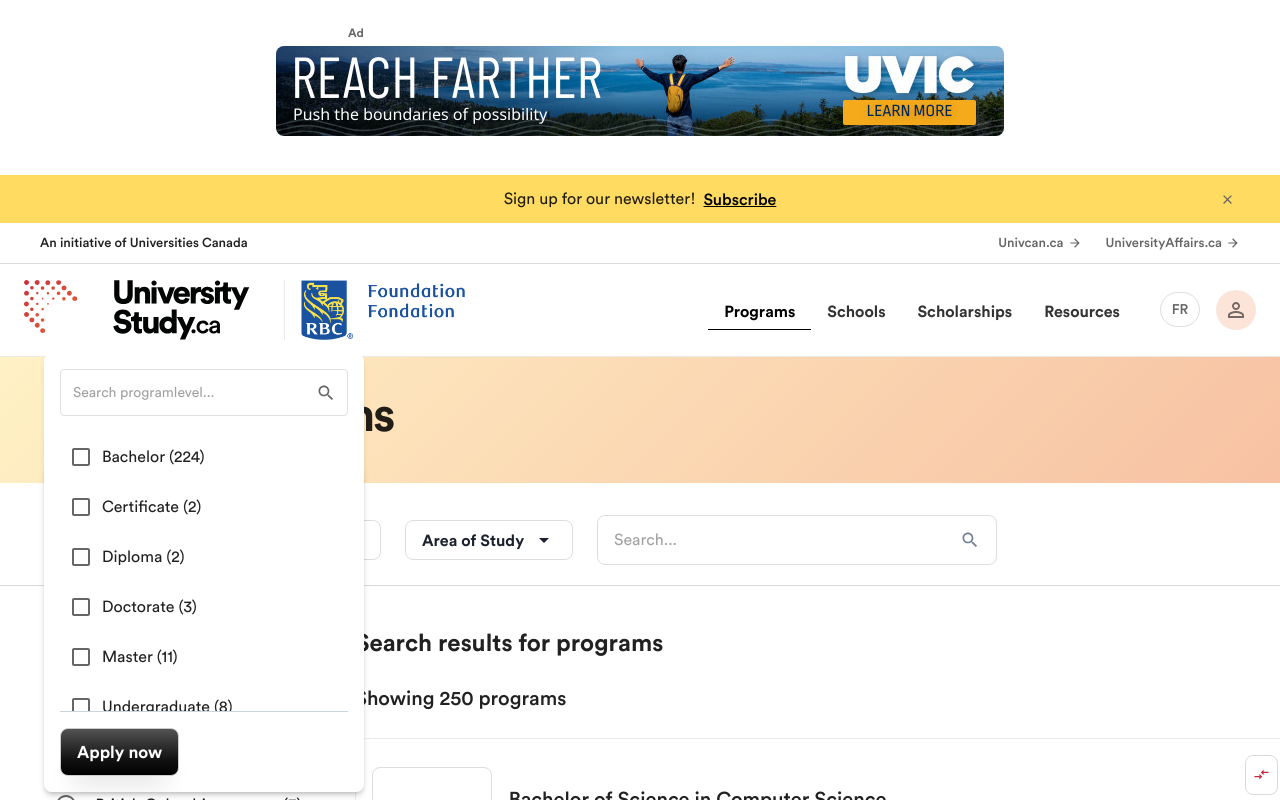
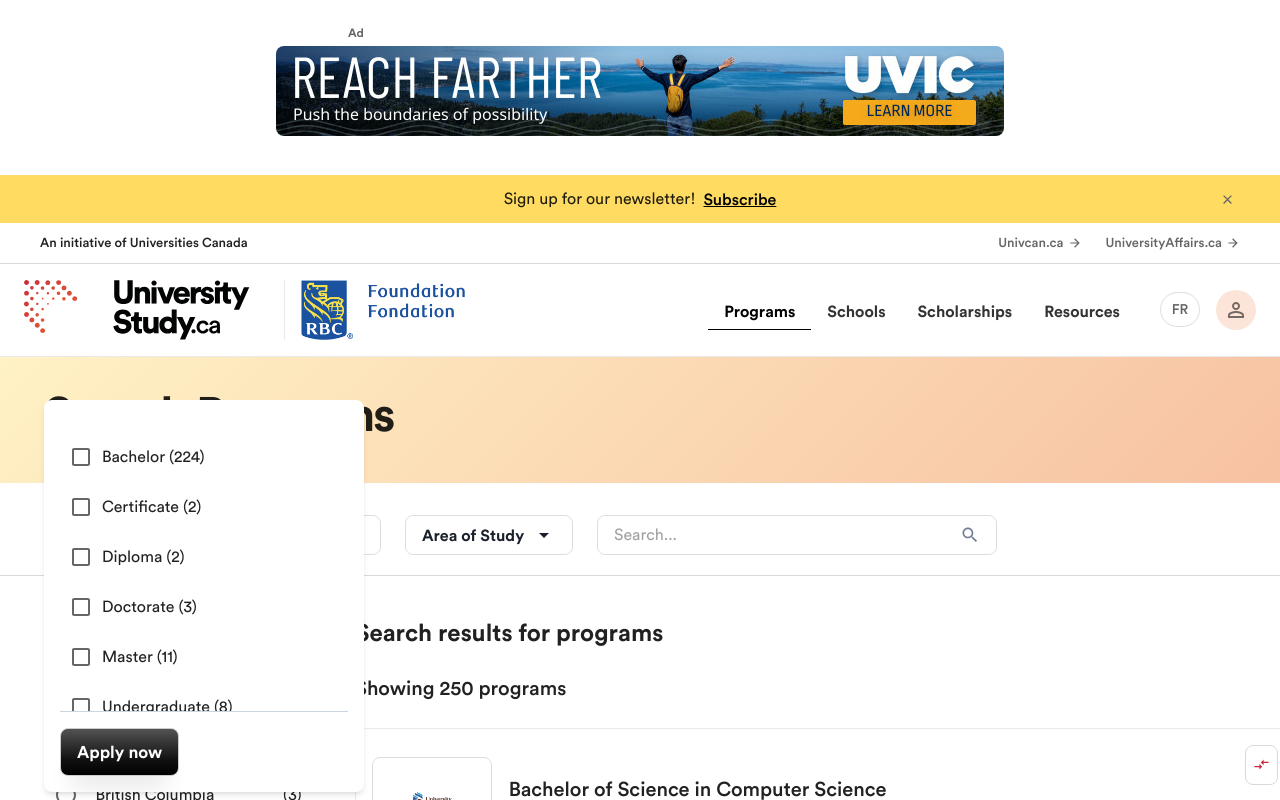
Before and after one commit to belloibrahv/university-study-clone, a React (Vite) app: page / in a window 1280 px wide. Both pictures are taken after a click on the element "Program Level". Shown: the top 800 px of the page. Built offline with nearby package versions, Linux system fonts and the light colour scheme.

Commit message:
search filter fix (2)

```diff
--- a/src/components/SearchFilter.tsx
+++ b/src/components/SearchFilter.tsx
@@ -7,6 +7,45 @@
 import { DUMMY_PROGRAMS } from '../assets/data';
 import { FilterState, Program } from '../types';
 import { ArrowDropDown as ArrowDropDownIcon } from '@mui/icons-material';
+
+// Existing helper function remains unchanged
+const getFilterOptionsWithCount = (key: keyof typeof DUMMY_PROGRAMS[0], activeFilters: Partial<FilterState>) => {
+  const counts: Record<string, number> = {};
+  DUMMY_PROGRAMS.forEach(program => {
+    const matchesFilters = Object.entries(activeFilters).every(([filterKey, filterValue]) => {
+      if (!filterValue || (Array.isArray(filterValue) && filterValue.length === 0)) return true;
+      if (typeof filterValue === 'boolean') {
+        return program[filterKey as keyof Program] === filterValue;
+      }
+      if (Array.isArray(filterValue)) {
+        return filterValue.includes(program[filterKey as keyof Program]);
+      }
+      if (typeof filterValue === 'string') {
+        if (filterKey === 'searchQuery') {
+          return program.programName.toLowerCase().includes(filterValue.toLowerCase()) ||
+                 program.university.toLowerCase().includes(filterValue.toLowerCase());
+        }
+        return program[filterKey as keyof Program] === filterValue;
+      }
+      return true;
+    });
+
+    if (matchesFilters) {
+      const value = program[key];
+      if (typeof value === 'string') {
+        counts[value] = (counts[value] || 0) + 1;
+      }
+    }
+  });
+
+  return Object.entries(counts)
+    .map(([value, count]) => ({
+      value,
+      label: value,
+      count
+    }))
+    .sort((a, b) => a.label.localeCompare(b.label));
+};
 
 const FilterContainer = styled(Box)({
   display: 'flex',
@@ -21,7 +60,8 @@
   }
 });
 
-const FilterButton = styled(Box)<{ active: number; count?: number }>(({ active, count }) => ({
+// Updated FilterButton styling to match the original website
+const FilterButton = styled(Box)<{ active: number }>(({ active }) => ({
   height: '40px',
   padding: '8px 16px',
   borderRadius: '8px',
@@ -40,26 +80,19 @@
     borderColor: '#CBD5E0',
     outline: '1px solid #ed6f33',
   },
-  '&:after': count ? {
-    content: `"${count}"`,
-    position: 'absolute',
-    top: '-8px',
-    right: '-8px',
-    backgroundColor: '#df0724',
-    color: '#fff',
+  '& .counter': {
+    backgroundColor: active ? '#df0724' : 'transparent',
+    color: active ? '#fff' : 'inherit',
     borderRadius: '50%',
-    width: '24px',
-    height: '24px',
-    display: 'flex',
-    alignItems: 'center',
-    justifyContent: 'center',
+    padding: '2px 8px',
+    marginLeft: '4px',
     fontSize: '14px',
-  } : {},
+  }
 }));
 
 const SearchBox = styled(Box)({
   flex: 1,
-  padding: '24px 16px',
+  padding: '8px 16px',
   fontSize: '16px',
   color: '#1A202C',
   fontWeight: 700,
@@ -86,6 +119,7 @@
   }
 });
 
+// Updated FilterPopover styling to match the original website
 const FilterPopover = styled(Popover)({
   '& .MuiPaper-root': {
     width: '320px',
@@ -108,22 +142,7 @@
   }
 });
 
-const ApplyButton = styled(Button)({
-  fontSize: '17px',
-  fontWeight: '700',
-  marginTop: '16px',
-  padding: '8px 16px',
-  background: 'linear-gradient(rgb(83, 83, 83), rgb(17, 17, 17) 66.66%, rgb(0, 0, 0))',
-  border: '1px solid #ccc',
-  boxShadow: 'rgba(0, 0, 0, 0.1) 0px 22px 24px -12px',
-  color: 'rgb(255, 255, 255)',
-  borderRadius: '8px',
-  textTransform: 'none',
-  '&:hover': {
-    backgroundColor: '#1A202C',
-  }
-});
-
+// Updated PopoverSearch to only show for Area of Study
 const PopoverSearch = styled(Box)({
   margin: '0 0 8px',
   position: 'relative',
@@ -148,60 +167,30 @@
   }
 });
 
-const getFilterOptionsWithCount = (key: keyof typeof DUMMY_PROGRAMS[0], activeFilters: Partial<FilterState>) => {
-  const counts: Record<string, number> = {};
-
-  DUMMY_PROGRAMS.forEach(program => {
-    // Check if the program matches all current active filters
-    const matchesFilters = Object.entries(activeFilters).every(([filterKey, filterValue]) => {
-      // Skip if no filter value or empty array
-      if (!filterValue || (Array.isArray(filterValue) && filterValue.length === 0)) return true;
-
-      // For boolean filters (coop, remote)
-      if (typeof filterValue === 'boolean') {
-        return program[filterKey as keyof Program] === filterValue;
-      }
-
-      // For array filters (programLevel, language, studyArea)
-      if (Array.isArray(filterValue)) {
-        return filterValue.includes(program[filterKey as keyof Program]);
-      }
-
-      // For string filters (province, university, searchQuery)
-      if (typeof filterValue === 'string') {
-        if (filterKey === 'searchQuery') {
-          return program.programName.toLowerCase().includes(filterValue.toLowerCase()) ||
-                 program.university.toLowerCase().includes(filterValue.toLowerCase());
-        }
-        return program[filterKey as keyof Program] === filterValue;
-      }
-
-      return true;
-    });
-
-    if (matchesFilters) {
-      const value = program[key];
-      if (typeof value === 'string') {
-        counts[value] = (counts[value] || 0) + 1;
-      }
-    }
-  });
-
-  return Object.entries(counts)
-    .map(([value, count]) => ({
-      value,
-      label: value,
-      count
-    }))
-    .sort((a, b) => a.label.localeCompare(b.label));
-};
+const ApplyButton = styled(Button)({
+  fontSize: '17px',
+  fontWeight: '700',
+  marginTop: '16px',
+  padding: '8px 16px',
+  background: 'linear-gradient(rgb(83, 83, 83), rgb(17, 17, 17) 66.66%, rgb(0, 0, 0))',
+  border: '1px solid #ccc',
+  boxShadow: 'rgba(0, 0, 0, 0.1) 0px 22px 24px -12px',
+  color: 'rgb(255, 255, 255)',
+  borderRadius: '8px',
+  textTransform: 'none',
+  '&:hover': {
+    backgroundColor: '#1A202C',
+  }
+});
 
 export const SearchFilters = () => {
   const { state, dispatch } = useFilter();
   const [anchorEl, setAnchorEl] = useState<null | HTMLElement>(null);
   const [activeFilter, setActiveFilter] = useState<string | null>(null);
   const [filterSearch, setFilterSearch] = useState('');
-  const [selectedOptions, setSelectedOptions] = useState<{
+
+  // Store all options to handle deselection properly
+  const [allOptions, setAllOptions] = useState<{
     programLevel: string[];
     language: string[];
     studyArea: string[];
@@ -210,15 +199,60 @@
     language: [],
     studyArea: [],
   });
-  const [appliedFilters, setAppliedFilters] = useState<{
-    programLevel: boolean;
-    language: boolean;
-    studyArea: boolean;
-  }>({
-    programLevel: false,
-    language: false,
-    studyArea: false,
-  });
+
+  const handleFilterClick = (event: React.MouseEvent<HTMLElement>, filter: string) => {
+    setAnchorEl(event.currentTarget);
+    setActiveFilter(filter);
+    setFilterSearch('');
+
+    // Store all available options when opening the filter
+    const options = getFilterOptions(filter);
+    setAllOptions(prev => ({
+      ...prev,
+      [filter]: options.map(opt => opt.value)
+    }));
+  };
+
+  const handleClose = () => {
+    setAnchorEl(null);
+    setActiveFilter(null);
+    setFilterSearch('');
+  };
+
+  const handleOptionToggle = (value: string) => {
+    if (!activeFilter) return;
+
+    const currentValues = getSelectedValues(activeFilter);
+    const newValues = currentValues.includes(value)
+      ? currentValues.filter(v => v !== value)
+      : [...currentValues, value];
+
+    // Apply filter immediately on selection/deselection
+    switch (activeFilter) {
+      case 'programLevel':
+        dispatch({ type: 'SET_PROGRAM_LEVEL', payload: newValues });
+        break;
+      case 'language':
+        dispatch({ type: 'SET_LANGUAGE', payload: newValues });
+        break;
+      case 'studyArea':
+        dispatch({ type: 'SET_STUDY_AREA', payload: newValues });
+        break;
+    }
+  };
+
+  const getSelectedValues = (filter: string): string[] => {
+    switch (filter) {
+      case 'programLevel':
+        return state.programLevel;
+      case 'language':
+        return state.language;
+      case 'studyArea':
+        return state.studyArea;
+      default:
+        return [];
+    }
+  };
 
   const getFilterOptions = (filter: string) => {
     const activeFilters: Partial<FilterState> = {
@@ -234,9 +268,10 @@
 
     const otherFilters = { ...activeFilters };
     delete otherFilters[filter as keyof typeof otherFilters];
+
     let options = getFilterOptionsWithCount(filter as keyof typeof DUMMY_PROGRAMS[0], otherFilters);
 
-    // Only apply search filter for Area of Study
+    // Only filter by search for Area of Study
     if (filter === 'studyArea' && filterSearch) {
       options = options.filter(option =>
         option.label.toLowerCase().includes(filterSearch.toLowerCase())
@@ -246,121 +281,10 @@
     return options;
   };
 
-  const handleFilterClick = (event: React.MouseEvent<HTMLElement>, filter: string) => {
-    setAnchorEl(event.currentTarget);
-    setActiveFilter(filter);
-    setFilterSearch('');
-    setSelectedOptions(prev => ({
-      ...prev,
-      [filter]: getSelectedValues(filter)
-    }));
-  };
-
-  const handleClose = () => {
-    // Forcefully remove focus from any element inside the popover
-    if (document.activeElement instanceof HTMLElement) {
-      document.activeElement.blur();
-    }
-
-    // Move focus back to the button that opened the popover
-    if (anchorEl) {
-      anchorEl.focus();
-    } else {
-      document.body.focus(); // Fallback if anchorEl is null
-    }
-
-    // Close the popover
-    setAnchorEl(null);
-    setActiveFilter(null);
-  };
-
-
-
-  const getSelectedValues = (filter: string): string[] => {
-    switch (filter) {
-      case 'programLevel':
-        return state.programLevel;
-      case 'language':
-        return state.language;
-      case 'studyArea':
-        return state.studyArea;
-      default:
-        return [];
-    }
-  };
-
-  const handleApplyFilter = () => {
-    if (!activeFilter) return;
-
-    // Update the applied filters state
-    setAppliedFilters(prev => ({
-      ...prev,
-      [activeFilter]: true
-    }));
-
-    // Dispatch the selected options to the global state
-    switch (activeFilter) {
-      case 'programLevel':
-        dispatch({ type: 'SET_PROGRAM_LEVEL', payload: selectedOptions.programLevel });
-        break;
-      case 'language':
-        dispatch({ type: 'SET_LANGUAGE', payload: selectedOptions.language });
-        break;
-      case 'studyArea':
-        dispatch({ type: 'SET_STUDY_AREA', payload: selectedOptions.studyArea });
-        break;
-    }
-
+  const handleReset = () => {
+    dispatch({ type: 'RESET_FILTERS' });
     handleClose();
   };
-
-  const handleOptionToggle = (value: string) => {
-    if (!activeFilter) return;
-
-    const currentValues = selectedOptions[activeFilter as keyof typeof selectedOptions];
-    const newValues = currentValues.includes(value)
-      ? currentValues.filter(v => v !== value)
-      : [...currentValues, value];
-
-    setSelectedOptions(prev => ({
-      ...prev,
-      [activeFilter]: newValues
-    }));
-
-    // Auto-apply the filter
-    switch (activeFilter) {
-      case 'programLevel':
-        dispatch({ type: 'SET_PROGRAM_LEVEL', payload: newValues });
-        break;
-      case 'language':
-        dispatch({ type: 'SET_LANGUAGE', payload: newValues });
-        break;
-      case 'studyArea':
-        dispatch({ type: 'SET_STUDY_AREA', payload: newValues });
-        break;
-    }
-  };
-
-  const handleReset = () => {
-    dispatch({ type: 'RESET_FILTERS' });
-    setAppliedFilters({
-      programLevel: false,
-      language: false,
-      studyArea: false,
-    });
-    setSelectedOptions({
-      programLevel: [],
-      language: [],
-      studyArea: [],
-    });
-    handleClose();
-  };
-
-  const filteredOptions = activeFilter
-    ? getFilterOptions(activeFilter).filter(option =>
-        option.label.toLowerCase().includes(filterSearch.toLowerCase())
-      )
-    : [];
 
   const hasActiveFilters =
     state.programLevel.length > 0 ||
@@ -372,21 +296,17 @@
     state.coop ||
     state.remote;
 
-  const filterButtons = [
-    { key: 'programLevel', label: 'Program Level' },
-    { key: 'language', label: 'Language' },
-    { key: 'studyArea', label: 'Area of Study' }
-  ];
-
   return (
     <FilterContainer>
       {/* Program Level Filter Button */}
       <FilterButton
         onClick={(e) => handleFilterClick(e, 'programLevel')}
         active={state.programLevel.length > 0 ? 1 : 0}
-        count={state.programLevel.length || undefined}
       >
         Program Level
+        {state.programLevel.length > 0 && (
+          <span className="counter">{state.programLevel.length}</span>
+        )}
         <ArrowDropDownIcon />
       </FilterButton>
 
@@ -394,9 +314,11 @@
       <FilterButton
         onClick={(e) => handleFilterClick(e, 'language')}
         active={state.language.length > 0 ? 1 : 0}
-        count={state.language.length || undefined}
       >
         Language
+        {state.language.length > 0 && (
+          <span className="counter">{state.language.length}</span>
+        )}
         <ArrowDropDownIcon />
       </FilterButton>
 
@@ -404,26 +326,60 @@
       <FilterButton
         onClick={(e) => handleFilterClick(e, 'studyArea')}
         active={state.studyArea.length > 0 ? 1 : 0}
-        count={state.studyArea.length || undefined}
       >
         Area of Study
+        {state.studyArea.length > 0 && (
+          <span className="counter">{state.studyArea.length}</span>
+        )}
         <ArrowDropDownIcon />
       </FilterButton>
+
+      {/* Search Box */}
+      <SearchBox>
+        <InputBase
+          placeholder="Search..."
+          value={state.searchQuery}
+          onChange={(e) => dispatch({ type: 'SET_SEARCH_QUERY', payload: e.target.value })}
+        />
+        <SearchIcon />
+      </SearchBox>
+
+      {/* Reset Button */}
+      {hasActiveFilters && (
+        <Box
+          onClick={handleReset}
+          sx={{
+            display: 'flex',
+            alignItems: 'center',
+            cursor: 'pointer',
+            padding: '8px 16px',
+            borderRadius: '8px',
+            backgroundColor: 'rgb(254, 242, 236)',
+            color: '#df0724',
+            fontSize: '15px',
+            fontWeight: 700,
+            gap: '4px',
+            '&:hover': {
+              border: '1px solid #df0724',
+            },
+          }}
+        >
+          <RestartAltIcon sx={{ fontSize: '21px', fontWeight: 700 }} />
+          Reset All
+        </Box>
+      )}
 
       {/* Filter Popover */}
       <FilterPopover
         open={Boolean(anchorEl)}
         anchorEl={anchorEl}
-        onClose={() => {
-          setAnchorEl(null);
-          setActiveFilter(null);
-        }}
+        onClose={handleClose}
         anchorOrigin={{
           vertical: 'bottom',
           horizontal: 'left',
         }}
       >
-        {/* Only show search for Area of Study */}
+        {/* Search field only for Area of Study */}
         {activeFilter === 'studyArea' && (
           <PopoverSearch>
             <InputBase
@@ -441,7 +397,7 @@
               key={option.value}
               control={
                 <Checkbox
-                  checked={selectedOptions[activeFilter as keyof typeof selectedOptions]?.includes(option.value)}
+                  checked={getSelectedValues(activeFilter || '').includes(option.value)}
                   onChange={() => handleOptionToggle(option.value)}
                 />
               }
@@ -449,75 +405,7 @@
             />
           ))}
         </CheckboxGroup>
-      </FilterPopover>
-
-      <SearchBox>
-        <InputBase
-          placeholder="Search..."
-          value={state.searchQuery}
-          onChange={(e) => dispatch({ type: 'SET_SEARCH_QUERY', payload: e.target.value })}
-        />
-        <SearchIcon />
-      </SearchBox>
-
-      {hasActiveFilters && (
-        <Box
-          onClick={handleReset}
-          sx={{
-            display: 'flex',
-            alignItems: 'center',
-            cursor: 'pointer',
-            padding: '14px 16px',
-            borderRadius: '8px',
-            backgroundColor: 'rgb(254, 242, 236)',
-            color: '#df0724',
-            fontSize: '15px',
-            fontWeight: 700,
-            gap: '4px',
-            '&:hover': {
-              border: '1px solid #df0724',
-            },
-          }}
-        >
-          <RestartAltIcon sx={{ fontSize: '21px', fontWeight: 700 }} />
-          Reset All
-        </Box>
-      )}
-
-      <FilterPopover
-        open={Boolean(anchorEl)}
-        anchorEl={anchorEl}
-        onClose={handleClose}
-        anchorOrigin={{
-          vertical: 'bottom',
-          horizontal: 'left',
-        }}
-      >
-        <PopoverSearch>
-          <InputBase
-            placeholder={`Search ${activeFilter?.toLowerCase() || ''}...`}
-            value={filterSearch}
-            onChange={(e) => setFilterSearch(e.target.value)}
-          />
-          <SearchIcon />
-        </PopoverSearch>
-
-        <CheckboxGroup>
-          {getFilterOptions(activeFilter || '').map((option) => (
-            <FormControlLabel
-              key={option.value}
-              control={
-                <Checkbox
-                  checked={selectedOptions[activeFilter as keyof typeof selectedOptions]?.includes(option.value)}
-                  onChange={() => handleOptionToggle(option.value)}
-                />
-              }
-              label={`${option.label} (${option.count})`}
-            />
-          ))}
-        </CheckboxGroup>
-
-        <ApplyButton onClick={handleApplyFilter}>
+        <ApplyButton>
           Apply now
         </ApplyButton>
       </FilterPopover>
```
